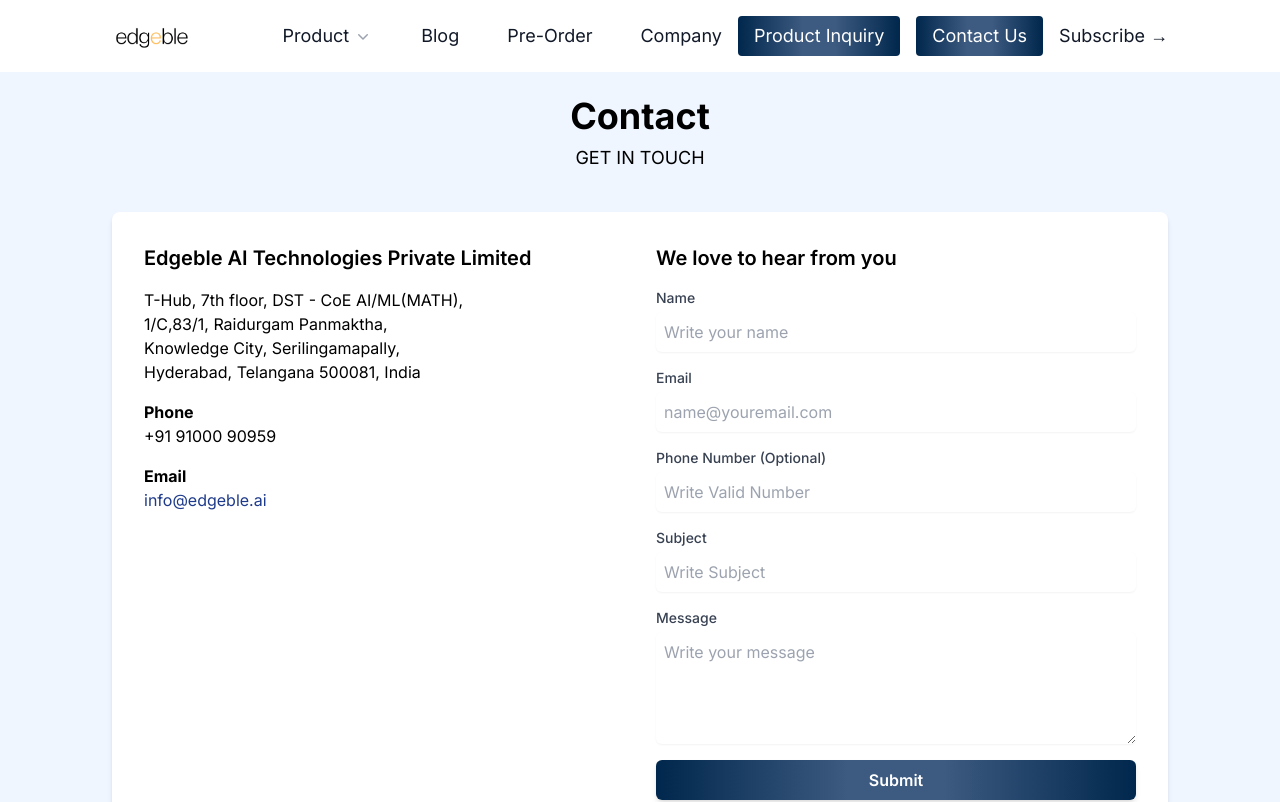
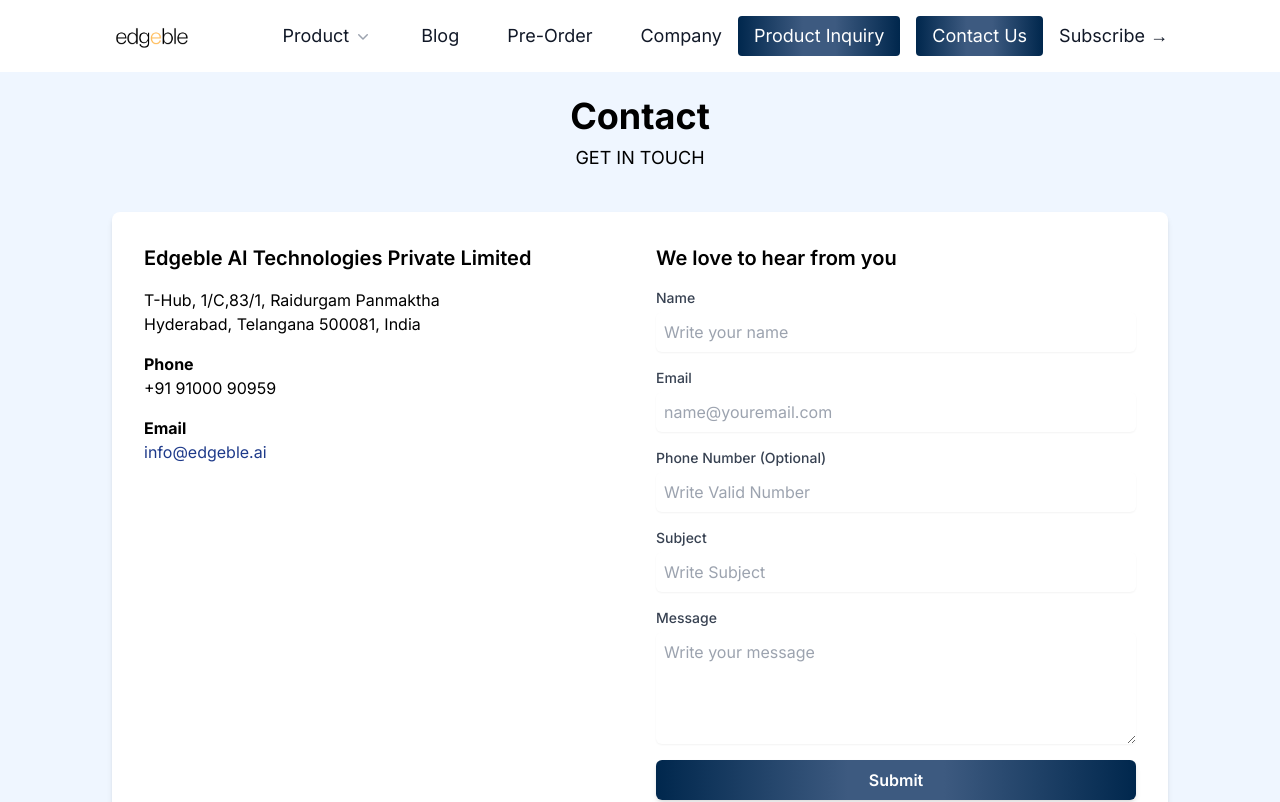
Before and after one commit to edgeble/edgeble, a Next.js app: page /contact in a window 1280 px wide. Shown: the top 802 px of the page. Built offline with nearby package versions, Linux system fonts and the light colour scheme.

Commit message:
app: update the address
Signed-off-by: Jagan Teki <jagan@edgeble.ai>

```diff
--- a/app/contact/page.tsx
+++ b/app/contact/page.tsx
@@ -61,9 +61,7 @@
                     <div className="grid grid-cols-1 gap-y-6 sm:grid-cols-2 sm:gap-x-8">
                         <div className="sm:col-span-1">
                             <h2 className="text-xl font-semibold mb-4">Edgeble AI Technologies Private Limited</h2>
-                            <p>T-Hub, 7th floor, DST - CoE AI/ML(MATH),</p>
-                            <p>1/C,83/1, Raidurgam Panmaktha,</p>
-                            <p>Knowledge City, Serilingamapally,</p>
+                            <p>T-Hub, 1/C,83/1, Raidurgam Panmaktha</p>
                             <p>Hyderabad, Telangana 500081, India</p>
                             <p className="mt-4"><strong>Phone</strong><br />+91 91000 90959</p>
                             <p className="mt-4"><strong>Email</strong><br /><a href="mailto:info@edgeble.ai" className="text-blue-900">info@edgeble.ai</a></p>
--- a/app/page.tsx
+++ b/app/page.tsx
@@ -359,9 +359,9 @@
               India:
             </p>
             <p className="text-grey-700 md:text-sm 3xl:text-lg 4xl:text-2xl">
-              T-Hub, Raidurgam Panmaktha,
+              T-Hub, 1/C,83,
 
-              Hyderabad Knowledge City,
+              Raidurgam Panmaktha,
 
               Hyderabad, Telangana 500081, India.
 
```
